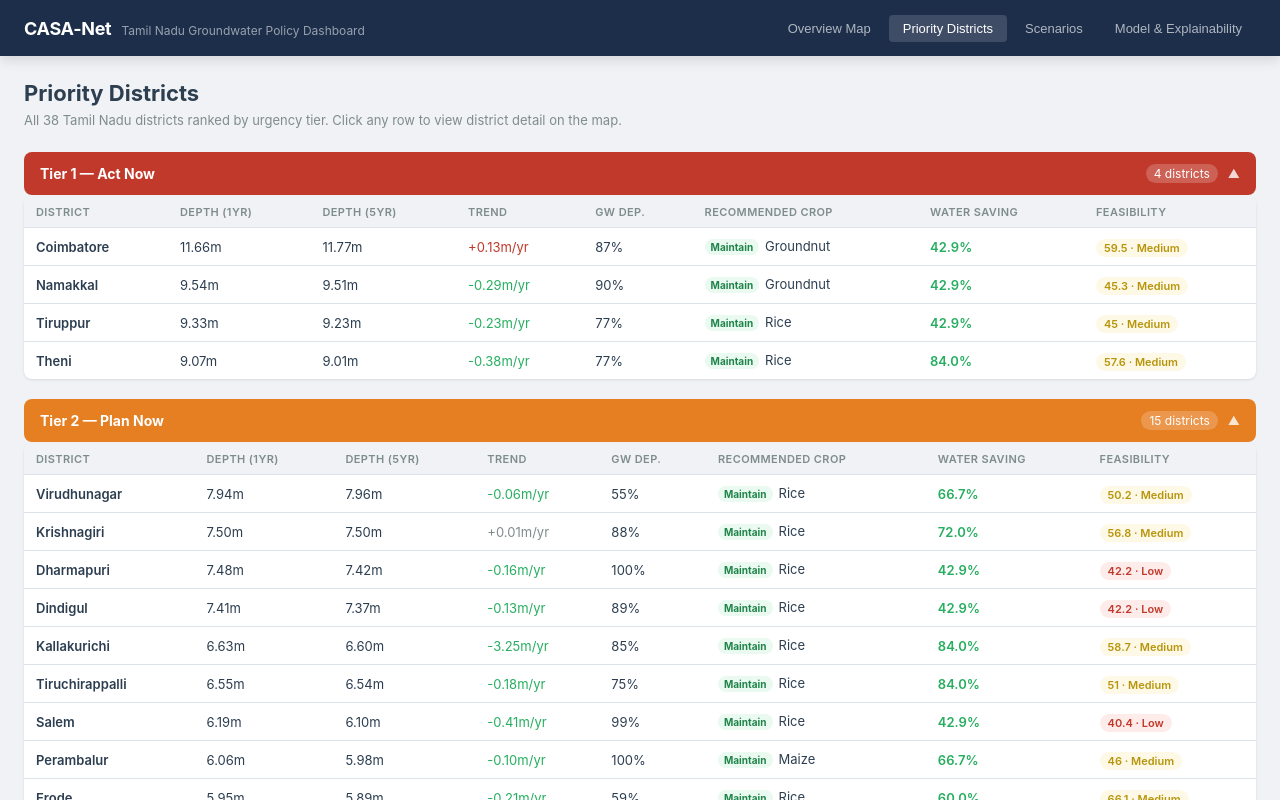
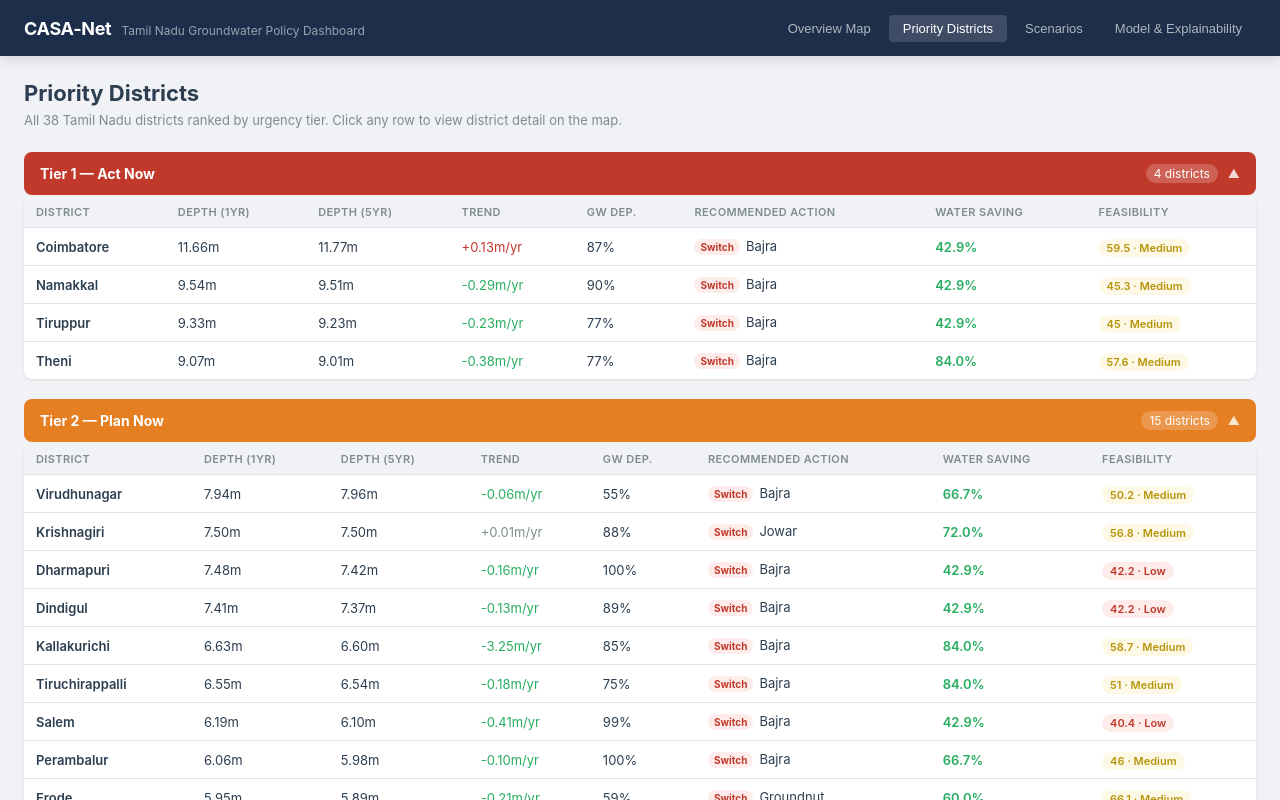
Before and after one commit to yuvarajarunachalam/casa-net-dashboard, a React (Vite) app: page / in a window 1280 px wide. Both pictures are taken after a click on the button "Priority Districts". Built offline with nearby package versions, Linux system fonts and the light colour scheme; no server answers.

Commit message:
Updating Script8 outputs to adjust Recommended steps

```diff
--- a/src/components/PriorityTable.jsx
+++ b/src/components/PriorityTable.jsx
@@ -27,7 +27,7 @@
                 <th>Depth (5yr)</th>
                 <th>Trend</th>
                 <th>GW Dep.</th>
-                <th>Recommended Crop</th>
+                <th>Recommended Action</th>
                 <th>Water Saving</th>
                 <th>Feasibility</th>
               </tr>
```
Also changed, not shown: public/data/district_tiers.csv, public/data/enriched_districts.geojson, public/data/feasibility_scores.csv, public/data/policy_summary.csv, public/data/shap_narratives.csv.
